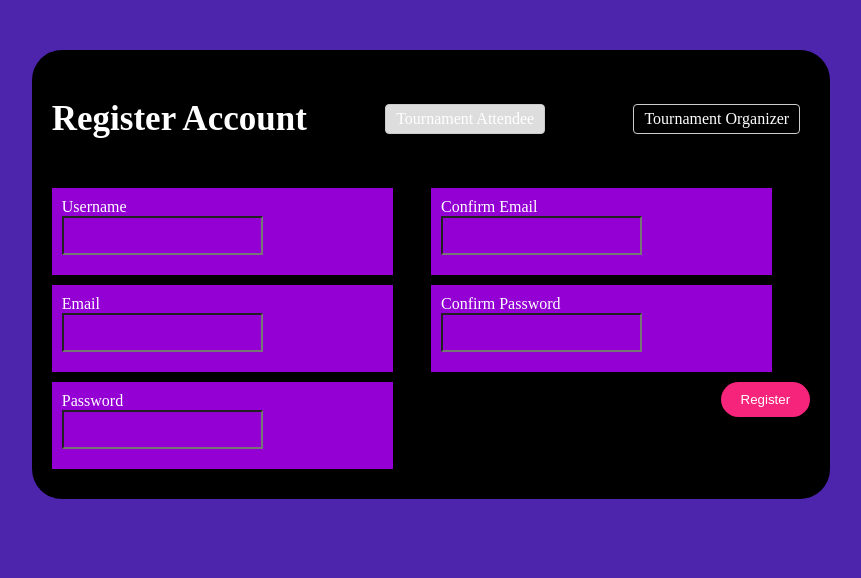
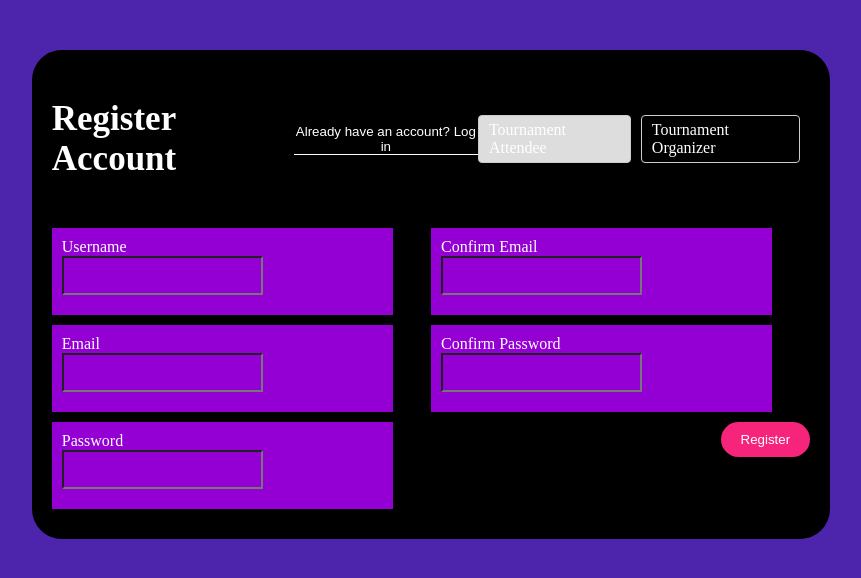
Before and after one commit to BrevinQ42/laban.gg, a Django app: page /register/ in a window 1280 px wide. Shown: the top 578 px of the page, without its empty margins (209-1070 px from the left). Run offline with Django 3.2, Linux system fonts and the light colour scheme.

Commit message:
Added button to go to log in from register

```diff
--- a/labanGG/register/templates/register/register.html
+++ b/labanGG/register/templates/register/register.html
@@ -67,6 +67,16 @@
             border-radius: 10px;
             cursor: pointer;
         }
+        .underline-button {
+            color: inherit;
+            text-decoration: none;
+            border: none;
+            background-color: transparent;
+            cursor: pointer;
+            outline: none;
+            border-bottom: 1px solid;
+            padding: 0;
+        }
 
 
         /* Styling for the option buttons */
@@ -99,6 +109,9 @@
     <div class="black-box">
         <div class="header-row">
             <h2>Register Account</h2>
+            <div>
+                <button class=underline-button id="goToLoginPage">Already have an account? Log in</button>
+            </div>
             <div class="option-button active" onclick="showForm('form1')">Tournament Attendee</div>
             <div class="option-button" onclick="showForm('form2')">Tournament Organizer</div>
         </div>
@@ -232,6 +245,9 @@
             }
           }
         }
+        document.getElementById("goToLoginPage").addEventListener("click", function() {
+            window.location.href = "{% url 'log_in:log_in_view' %}";
+        });
         </script>
 
 </body>
```
